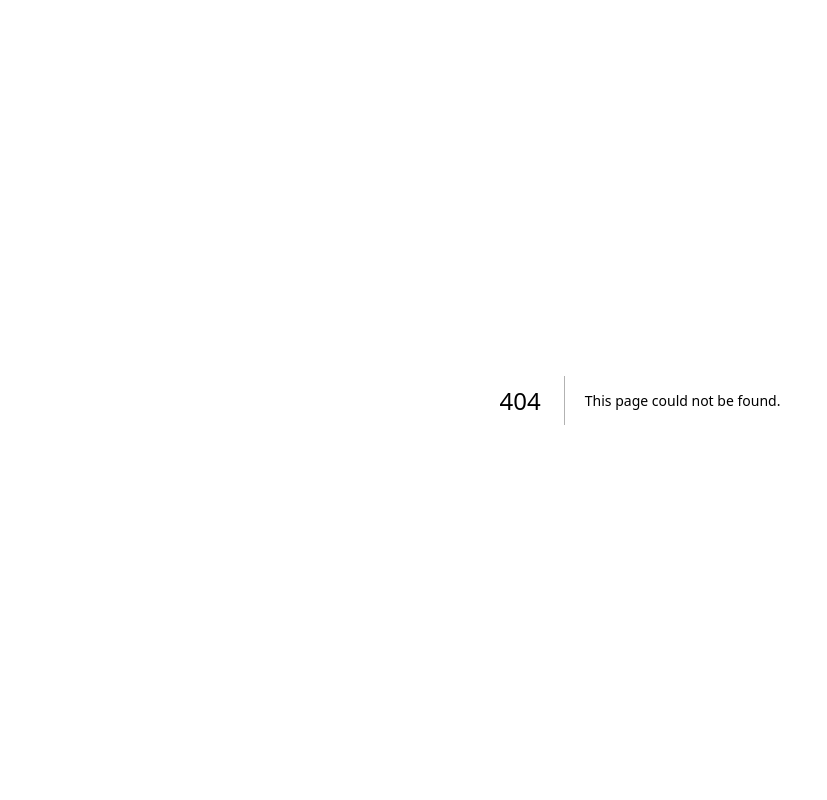
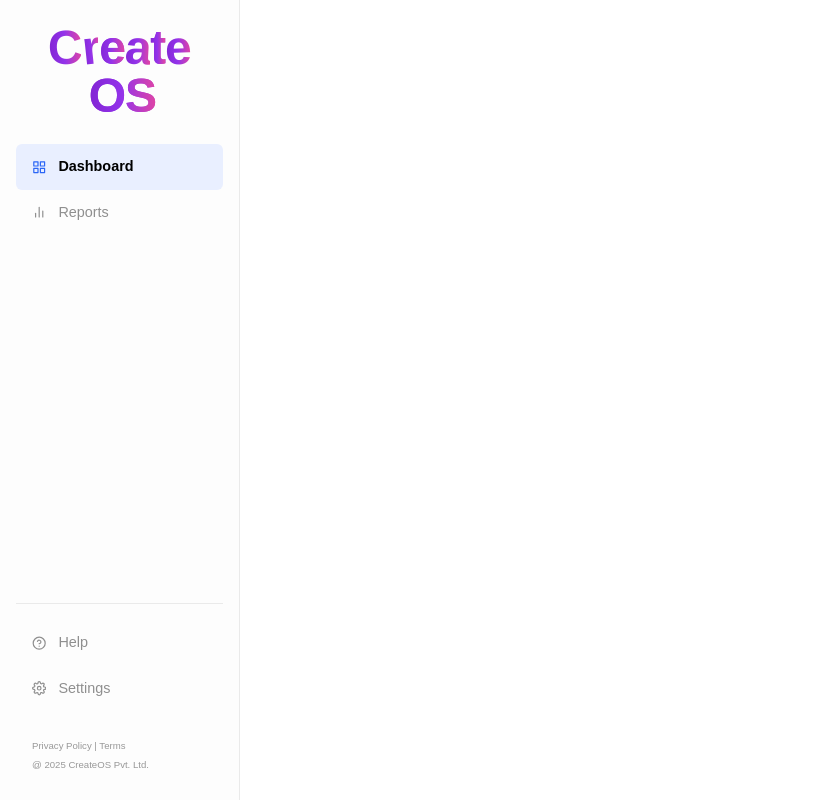
Before and after one commit to harshBoii/Video_SaaS, a Next.js app: page /admin in a window 1280 px wide. Before the commit this address had no page. Shown: the whole page, without its empty margins (0-827 px from the left). Built offline with nearby package versions, Linux system fonts and the light colour scheme.

Commit message:
Radhe Radhe

```diff
--- /dev/null
+++ b/src/app/(routes)/admin/page.jsx
@@ -0,0 +1,14 @@
+import AdminSide from '@/app/components/admin/AdminSide';
+
+
+export default function Companies() {
+  return (
+    <div style={{ display: 'flex' }}>
+      <AdminSide />
+      <div style={{ flex: 1, display: 'flex', flexDirection: 'column' }}>
+        {/* <SuperHead user={{ name: 'Super Admin' }} /> */}
+        {/* <SuperDashboard /> */}
+      </div>
+    </div>
+  );
+}
--- a/src/app/login/page.jsx
+++ b/src/app/(routes)/login/page.jsx
@@ -1,5 +1,5 @@
 
-import LoginPage from "../components/general/login";
+import LoginPage from "@/app/components/general/login";
 export default function Home() {
   return (
     <>
--- a/src/app/superadmin/page.jsx
+++ b/src/app/(routes)/superadmin/page.jsx
@@ -1,6 +1,6 @@
-import SuperSide from '../components/superadmin/SuperSide';
-import SuperHead from '../components/superadmin/SuperHead';
-import SuperDashboard from '../components/superadmin/SuperDashboard';
+import SuperSide from '@/app/components/superadmin/SuperSide';
+import SuperHead from '@/app/components/superadmin/SuperHead';
+import SuperDashboard from '@/app/components/superadmin/SuperDashboard';
 
 export default function Companies() {
   return (
--- /dev/null
+++ b/src/app/components/admin/AdminSide.jsx
@@ -0,0 +1,63 @@
+'use client'; // Required for using hooks like usePathname
+import React from 'react';
+import styles from './AdminSide.module.css';
+import Logo from '../general/logo';
+// 1. Import Link for navigation and usePathname for active state
+import Link from 'next/link';
+import { usePathname } from 'next/navigation';
+
+import { FiGrid, FiUploadCloud, FiCheckSquare, FiBarChart2, FiHelpCircle, FiSettings,FiPlus,FiClipboard,FiCodesandbox } from 'react-icons/fi';
+
+// 2. Modify NavItem to handle links and dynamic active state
+const NavItem = ({ icon, label, href }) => {
+
+  const pathname = usePathname();
+
+  const active = href === pathname;
+
+  // If an href is provided, wrap the item in a Next.js Link component
+  if (href) {
+    return (
+      <Link href={href} className={`${styles.navItem} ${active ? styles.active : ''}`}>
+        {icon}
+        <span>{label}</span>
+      </Link>
+    );
+  }
+
+  // If no href, render a non-clickable div (e.g., for "Help")
+  return (
+    <div className={styles.navItem}>
+      {icon}
+      <span>{label}</span>
+    </div>
+  );
+};
+
+const AdminSide = () => {
+  return (
+    <aside className={styles.sidebar}>
+      <div className={styles.logo}>
+        <Logo/>
+      </div>
+      <nav className={styles.nav}>
+        {/* 3. Use the corrected NavItem with href props for each link */}
+        <NavItem icon={<FiGrid />} href="/admin" label="Dashboard" />
+        {/* <NavItem icon={<FiClipboard />} href="/superadmin/subscription" label="Subscription" /> */}
+        {/* <NavItem icon={<FiPlus />} href="/superadmin/role" label="Create Role" /> */}
+        <NavItem icon={<FiBarChart2 />} href="/admin/reports" label="Reports" />
+        {/* <NavItem icon={<FiCodesandbox />} href="/superadmin/agents" label="Agents" /> */}
+      </nav>
+      <div className={styles.footer}>
+        <NavItem icon={<FiHelpCircle />} label="Help" /> {/* No href = not a link */}
+        <NavItem icon={<FiSettings />} href='/settings' label="Settings" />
+      </div>
+       <div className={styles.copyright}>
+            <p>Privacy Policy | Terms</p>
+            <p>@ 2025 CreateOS Pvt. Ltd.</p>
+        </div>
+    </aside>
+  );
+};
+
+export default AdminSide;
--- /dev/null
+++ b/src/app/components/admin/AdminSide.module.css
@@ -0,0 +1,68 @@
+.sidebar {
+    width: 240px;
+    flex-shrink: 0;
+    background: #FDFDFD;
+    border-right: 1px solid #EAEAEA;
+    display: flex;
+    flex-direction: column;
+    padding: 24px 16px;
+    font-family: 'DM Sans', sans-serif;
+    position: sticky;
+    top: 0;
+    height: 100vh; /* Make it full viewport height */
+
+}
+
+.logo {
+    font-weight: 600;
+    font-size: 1.3rem;
+    padding: 0 16px 24px 16px;
+    color: #121212;
+}
+
+.nav {
+    flex-grow: 1;
+}
+
+.navItem {
+    display: flex;
+    align-items: center;
+    gap: 12px;
+    padding: 12px 16px;
+    border-radius: 6px;
+    cursor: pointer;
+    font-size: 0.9rem;
+    color: #8F8F8F;
+    font-weight: 500;
+    transition: background-color 0.2s, color 0.2s;
+}
+
+.navItem:hover {
+    background-color: #F0F5FF;
+}
+
+.navItem.active {
+    color: #000000;
+    font-weight: 700;
+    background-color: #E9EFFF;
+}
+
+.navItem.active svg {
+    color: #2B66F6;
+}
+
+.footer {
+    padding-top: 16px;
+    border-top: 1px solid #EAEAEA;
+}
+
+.copyright {
+    font-size: 0.6rem;
+    color: rgba(0, 0, 0, 0.4);
+    margin-top: 24px;
+    padding: 0 16px;
+}
+
+.copyright p {
+    margin: 4px 0;
+}
```
